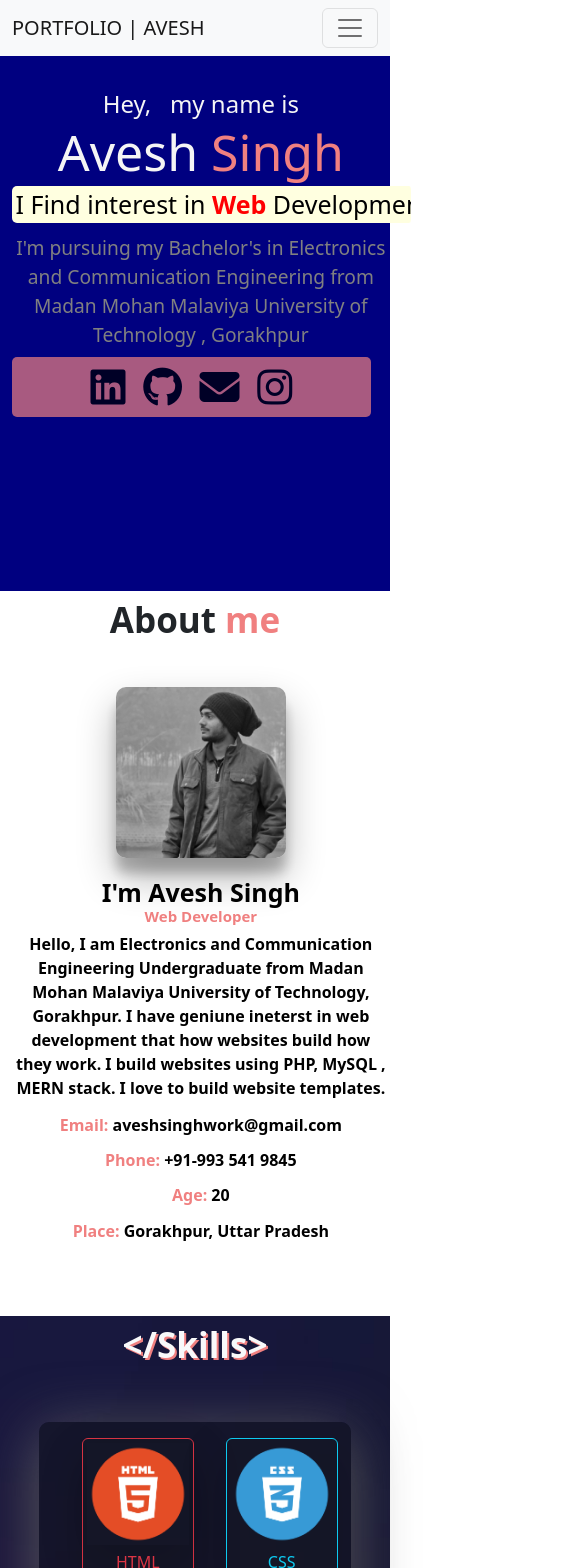
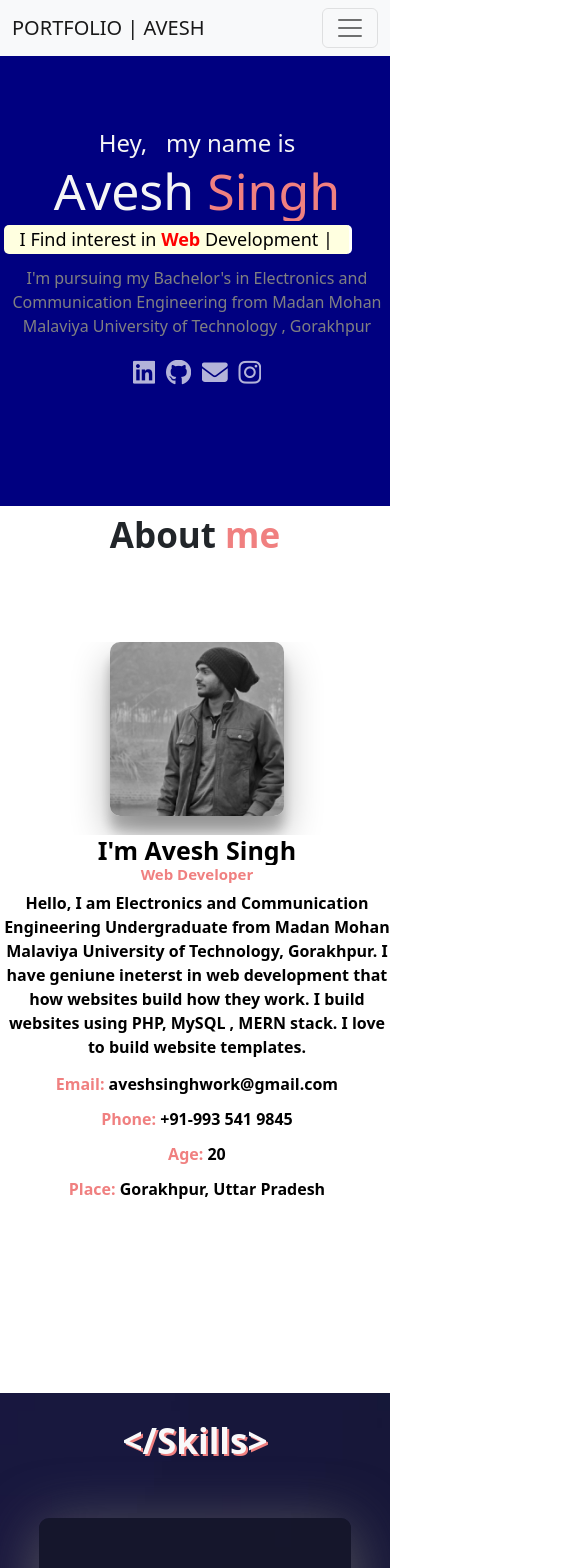
Before and after one commit to avessh/portfolio_avesh, a React (Create React App) app: page / in a window 390 px wide. Shown: the top 1568 px of the page, 585 px wide, since content can reach past the window. Built offline with nearby package versions, Linux system fonts and the light colour scheme.

Commit message:
final changes

```diff
--- a/src/style/About.css
+++ b/src/style/About.css
@@ -101,7 +101,7 @@ color: lightcoral;
 @media screen and (max-width: 500px) {
 
     #about_section{
-        height: 85vh;
+        height: 105vh;
     }
 
     #profile_img{
@@ -111,6 +111,7 @@ color: lightcoral;
         width: 45%;
         float: none;
         margin: 0%;
+        z-index: 0;
     }
 
     .img{
--- a/src/style/Education.css
+++ b/src/style/Education.css
@@ -24,7 +24,7 @@
 
 @media screen and (max-width: 500px) {
     #education_section{
-        height: 110vh;
+        height: 115vh;
     }
 
 }
--- a/src/style/Footer.css
+++ b/src/style/Footer.css
@@ -43,26 +43,16 @@
 @media screen and (max-width: 500px) {
 
     #footer_section{
-        height: 40vh;
+        height: 5vh;
         font-size: 10px;
+        display: none;
 
     }
-    .footer_links{
-        display: block;
-        text-align: left;
-    }
-    #footer_quick_links{
 
-        width: 30%;
-        height: 40vh;
-        margin: 0 0 0 5%;
-        display: block;
-        text-align: left;
-    }
-    #contact_link{
-        width: 35%;
-        display: block;
-        text-align: left;
+
+
+    #me_footer{
+        height: 1vh;
     }
 
 }
--- a/src/style/Home.css
+++ b/src/style/Home.css
@@ -120,10 +120,11 @@ color: grey;
         background-image: none;
         background-color: navy;
         color: white;
+        height: 60vh !important;
     }
 
     .container {
-        padding:12% 0 0 3%;
+        padding:22% 0 0 1%;
        display: block;
        text-align: center;
     }
@@ -131,21 +132,28 @@ color: grey;
         font-size: 50px;
     }
     #text {
-        font-size: 25px;
+        font-size: 18px;
+        width: 100%;
 
     }
 
     .typing {
-        width: 22ch;
+        width: 19ch;
 
     }
     .brief-info{
         width: 100%;
+        font-size: 16px
     }
 
     .social{
 
-        width: 95%;
+        width: 50%;
+        padding: 0%;
+        font-size: 26px;
+        margin: 5% 0 0 25%;
+        background-color: transparent;
+        color: white;
 
     }
 
--- a/src/style/NavBar.css
+++ b/src/style/NavBar.css
@@ -3,6 +3,7 @@
     padding: 0;
     box-sizing: border-box;
     z-index: 1;
+    overflow-x: hidden;
 }
 .navbar_desktop{
 
@@ -63,6 +64,7 @@
     top: 0;
     width: 100%;
     min-height: 20vh;
+    overflow-x: hidden;
   }
 
   li{
--- a/src/style/Project.css
+++ b/src/style/Project.css
@@ -32,7 +32,7 @@
 
     #project_section {
 
-        height: 200vh;
+        height: 170vh;
     }
 
     #projects{
@@ -44,8 +44,8 @@
 
     .project_card {
 
-        height: 55vh;
-        width: 100%;
+        height: 48vh;
+        width: 43vh !important;
     }
 
 
--- a/src/style/Skills.css
+++ b/src/style/Skills.css
@@ -61,12 +61,13 @@
 @media screen and (max-width: 500px) {
 
     #skills_section{
-        height: 210vh;
+        padding-top: 5%;
+        height: 260vh;
     }
     #skills_icons{
 
         width: 80%;
-        height: 190vh;
+        height: 235vh;
     }
     .row{
         margin-top: -10%;
@@ -75,6 +76,8 @@
 
     .card_skills{
         filter:none;
+        height: 25vh !important;
+        width: 35% !important;
 
      }
 
```
